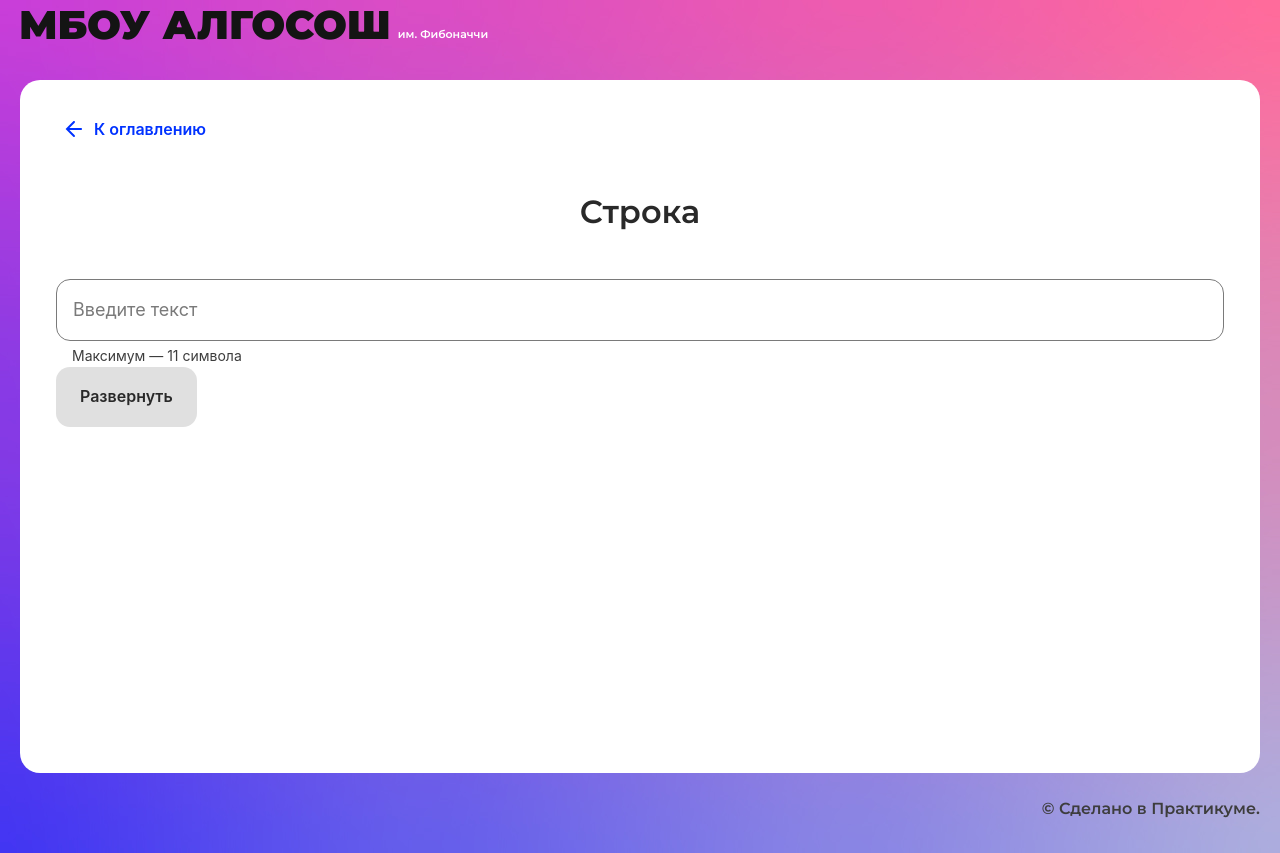
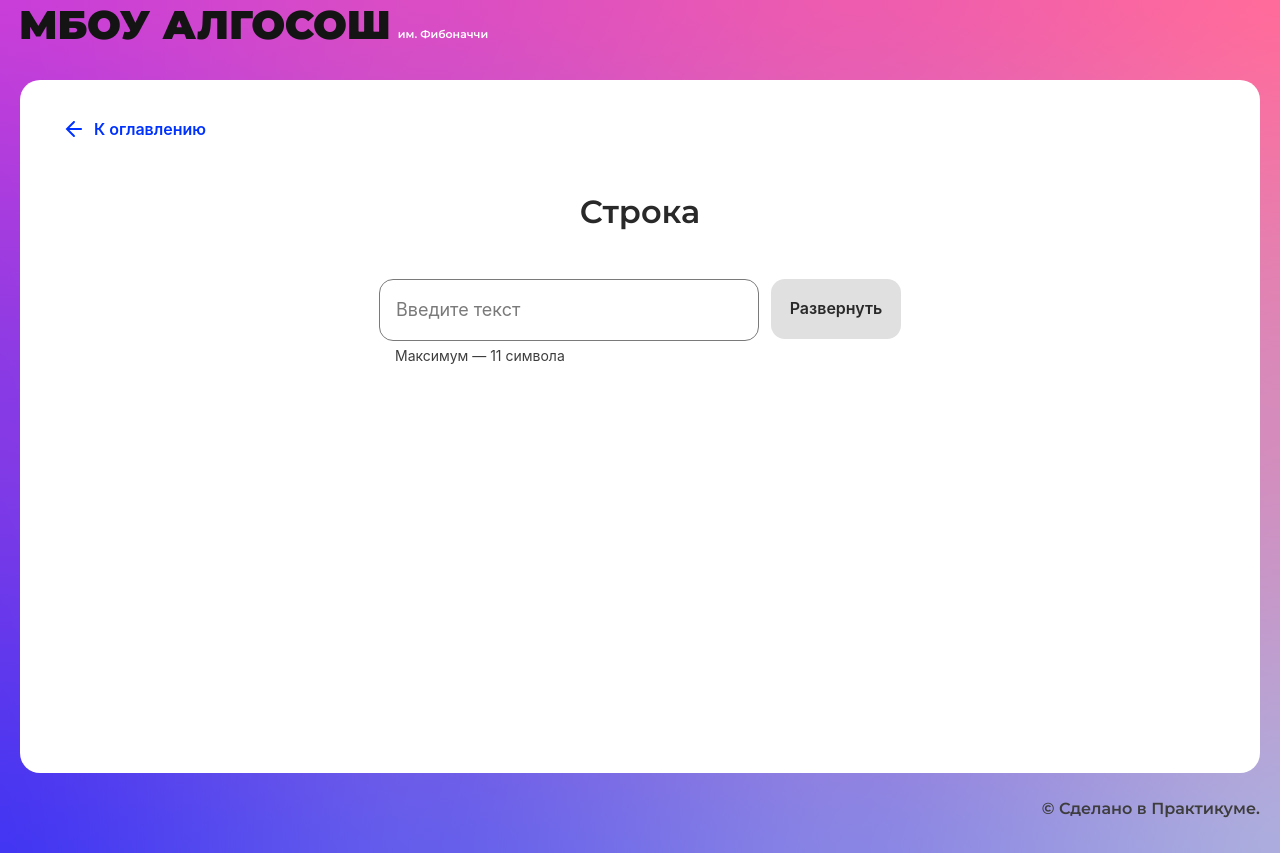
Before and after one commit to Kinerma/algoritms, a React (Create React App) app: page /recursion in a window 1280 px wide. Built offline with nearby package versions, Linux system fonts and the light colour scheme.

Commit message:
add style for string

```diff
--- a/src/components/string/string.module.css
+++ b/src/components/string/string.module.css
@@ -0,0 +1,14 @@
+.form {
+    display: flex;
+    width: 522px;
+    gap: 12px;
+    margin: auto;
+}
+
+.circles {
+    display: flex;
+    margin: auto;
+    width: 522px;
+    padding-top: 120px;
+    gap: 16px;
+}
```
